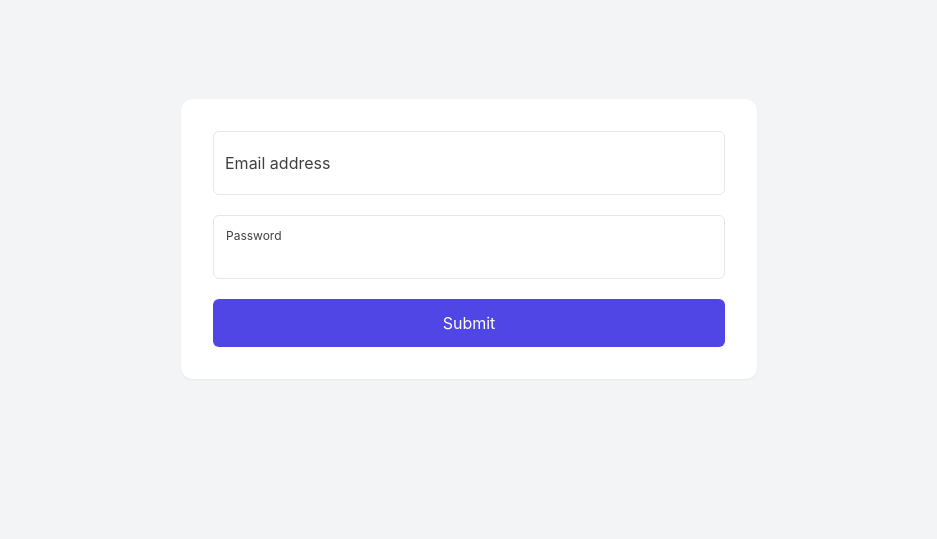
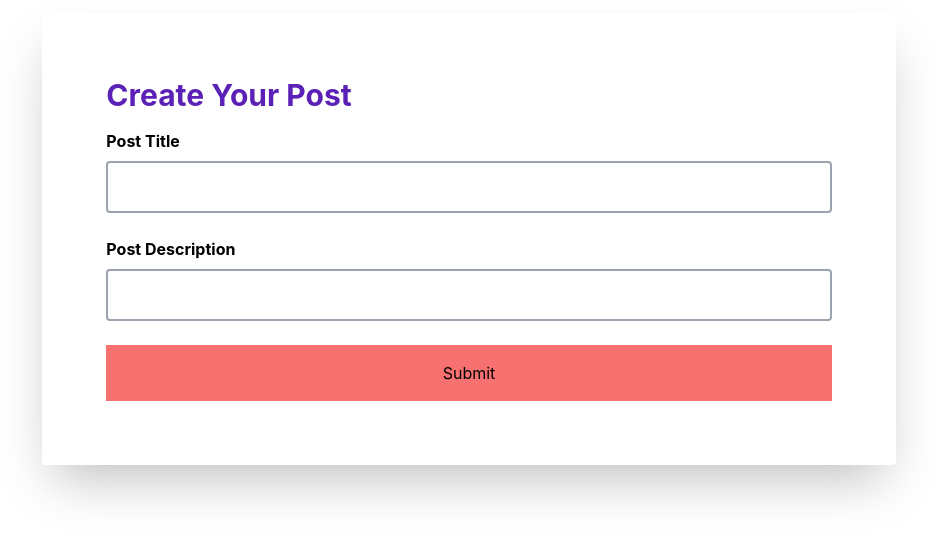
Before and after one commit to mubin86/next-structure, a Next.js app: page /post/new-post in a window 1280 px wide. Shown: the part 161-700 px from the top of the page, without its empty margins (171-1108 px from the left). Built offline with nearby package versions, Linux system fonts and the light colour scheme.

Commit message:
post form updated

```diff
--- a/components/NewPost.js
+++ b/components/NewPost.js
@@ -2,22 +2,30 @@
 
 export default function NewPost() {
     return (
-        <div className="min-h-screen bg-gray-100 py-6 flex flex-col justify-center sm:py-12">
-  <div className="relative py-3 w-11/12 max-w-xl sm:mx-auto">
-    <div className="relative p-8 bg-white shadow-sm sm:rounded-xl">
-      <form className="w-full">
-        <div className="mb-5 relative">
-          <input type="email" id="email" className="peer pt-8 border border-gray-200 focus:outline-none rounded-md focus:border-gray-500 focus:shadow-sm w-full p-3 h-16 placeholder-transparent" placeholder="name@example.com" autoComplete="off" />
-          <label htmlFor="email" className="peer-placeholder-shown:opacity-100   opacity-75 peer-focus:opacity-75 peer-placeholder-shown:scale-100 scale-75 peer-focus:scale-75 peer-placeholder-shown:translate-y-0 -translate-y-3 peer-focus:-translate-y-3 peer-placeholder-shown:translate-x-0 translate-x-1 peer-focus:translate-x-1 absolute top-0 left-0 px-3 py-5 h-full pointer-events-none transhtmlForm origin-left transition-all duration-100 ease-in-out">Email address</label>
+      <div className="min-h-screen flex items-center rounded justify-center bg-blu-400">
+
+        <div className="bg-white p-16 rounded shadow-2xl w-2/3">
+
+          <h2 className="text-3xl font-bold mb-4 text-purple-800">Create Your Post</h2>
+
+          <form className="space-y-6">
+
+            <div>
+              <label className="block mb-2 font-bold">Post Title</label>
+              <input type="text" className="w-full border-2 border-gray-400 p-3 rounded outline-none focus:border-purple-500" />
+            </div>
+
+            <div>
+              <label className="block mb-2 font-bold">Post Description</label>
+              <input type="text" className="w-full border-2 border-gray-400 p-3 rounded outline-none focus:border-purple-500" />
+            </div>
+
+            <button className="block w-full bg-red-400 py-4">Submit</button>
+
+          </form>
+
         </div>
-        <div className="mb-5 relative">
-          <input type="password" id="password" className="peer pt-8 border border-gray-200 focus:outline-none rounded-md focus:border-gray-500 focus:shadow-sm w-full p-3 h-16 placeholder-transparent" placeholder="password" autoComplete="off" />
-          <label htmlFor="password" className="peer-placeholder-shown:opacity-100   opacity-75 peer-focus:opacity-75 peer-placeholder-shown:scale-100 scale-75 peer-focus:scale-75 peer-placeholder-shown:translate-y-0 -translate-y-3 peer-focus:-translate-y-3 peer-placeholder-shown:translate-x-0 translate-x-1 peer-focus:translate-x-1 absolute top-0 left-0 px-3 py-5 h-full pointer-events-none transform origin-left transition-all duration-100 ease-in-out">Password</label>
-        </div>
-        <button onClick="javascript:void(0);" className="w-full bg-indigo-600 text-white p-3 rounded-md">Submit</button>
-      </form>
-    </div>
-  </div>
-</div>
+      </div>
+
     )
 }
```
